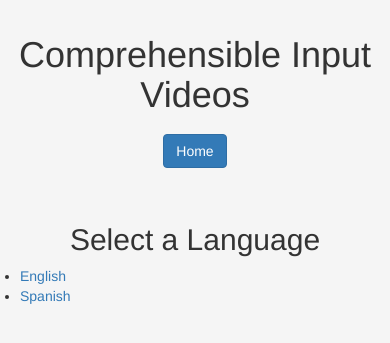
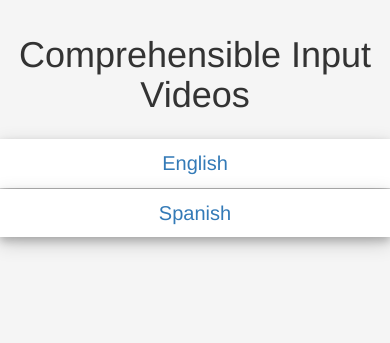
Before and after one commit to JackTylerIsReallyCool/ComprehensibleInput, a Flask app: page / in a window 390 px wide. Shown: the top 343 px of the page. Run offline with Flask 3, Linux system fonts and the light colour scheme; some libraries are stand-ins or nearby versions.

Commit message:
Further UI Improvements

```diff
--- a/templates/homepage.html
+++ b/templates/homepage.html
@@ -2,16 +2,66 @@
 
 {% block header %}
 <h1>Comprehensible Input Videos</h1>
-<nav>
-    <a class="btn btn-primary mx-2" href="{{ url_for('homepage') }}">Home</a>
-</nav>
 {% endblock %}
 
 {% block content %}
-<h2>Select a Language</h2>
 <ul>
     {% for language in languages %}
     <li><a href="{{ url_for('browse', language=language) }}">{{ language }}</a></li>
     {% endfor %}
 </ul>
+
+<style>
+    * {
+        font-size: 3rem;
+    }
+
+    ul {
+        display: grid;
+        grid-template-columns: repeat(4, 1fr);
+        list-style-type: none;
+        padding: 0;
+        gap: 1rem;
+    }
+
+    ul li {
+        text-align: center;
+        padding: 1rem;
+        background-color: white;
+        box-shadow: 0 4px 8px 0 rgba(0, 0, 0, 0.2), 0 6px 20px 0 rgba(0, 0, 0, 0.19);
+    }
+
+    ul li:hover {
+        box-shadow: 0 4px 8px 0 blueviolet, 0 6px 20px 0;
+    }
+
+    ul li a {
+        padding: 5rem;
+    }
+
+
+    /* Media Queries for Responsiveness */
+    @media (max-width: 1200px) {
+        ul {
+            grid-template-columns: repeat(3, 1fr);
+        }
+    }
+
+    @media (max-width: 992px) {
+        ul {
+            grid-template-columns: repeat(2, 1fr);
+        }
+    }
+
+    @media (max-width: 768px) {
+        * {
+            font-size: 2rem;
+        }
+
+        ul {
+            grid-template-columns: repeat(1, 1fr);
+            gap: 0.1rem;
+        }
+    }
+</style>
 {% endblock %}
```
Also changed, not shown: templates/browse.html (+7 -7 lines).
